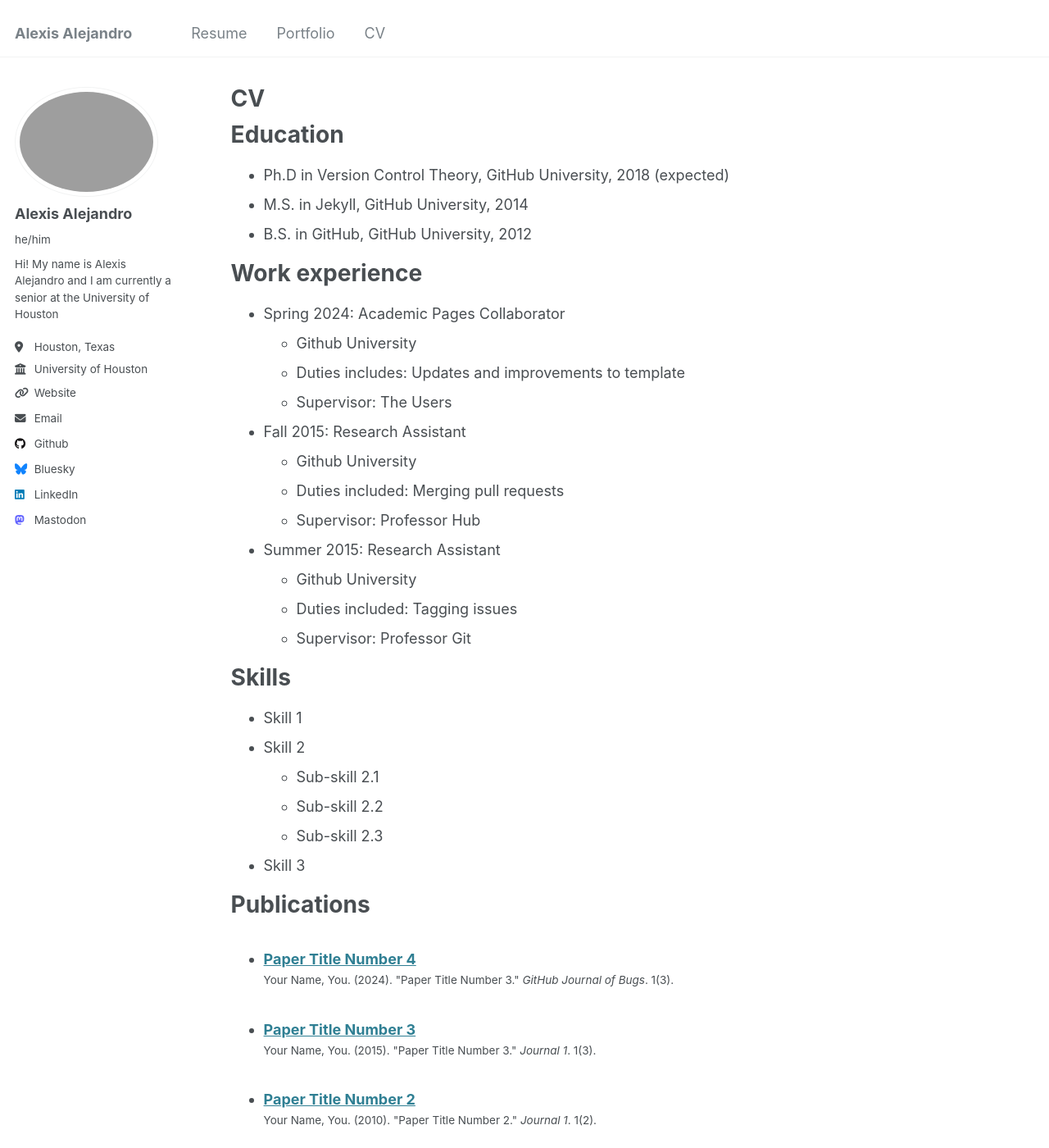
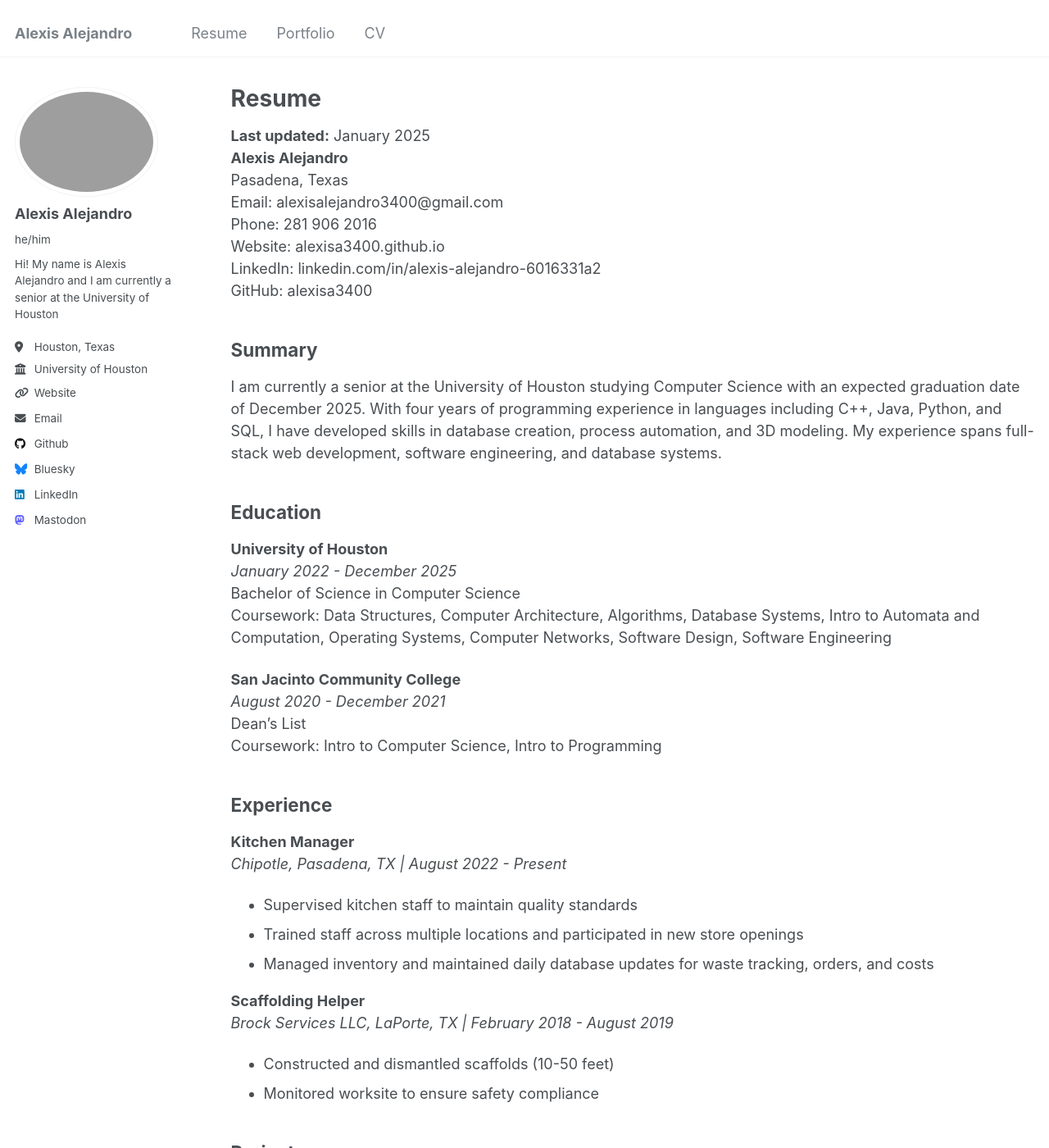
Before and after one commit to AlexisA3400/AlexisA3400.github.io, a Jekyll site: the page built from _pages/cv.md, in a window 1280 px wide and 1400 px high. Shown: the whole window at 82% size. Built offline with Jekyll 4.4.1, drawn with Linux system fonts in a browser that asks for light colours; some of the changed text lies outside the part shown.

Commit message:
Update cv.md

```diff
--- a/_pages/cv.md
+++ b/_pages/cv.md
@@ -1,6 +1,6 @@
 ---
 layout: archive
-title: "CV"
+title: "Resume"
 permalink: /cv/
 author_profile: true
 redirect_from:
@@ -9,56 +9,60 @@ redirect_from:
 
 {% include base_path %}
 
-Education
-======
-* Ph.D in Version Control Theory, GitHub University, 2018 (expected)
-* M.S. in Jekyll, GitHub University, 2014
-* B.S. in GitHub, GitHub University, 2012
+**Last updated:** January 2025
+**Alexis Alejandro**
+Pasadena, Texas
+Email: alexisalejandro3400@gmail.com
+Phone: 281 906 2016
+Website: alexisa3400.github.io
+LinkedIn: linkedin.com/in/alexis-alejandro-6016331a2
+GitHub: alexisa3400
 
-Work experience
-======
-* Spring 2024: Academic Pages Collaborator
-  * Github University
-  * Duties includes: Updates and improvements to template
-  * Supervisor: The Users
+## Summary
 
-* Fall 2015: Research Assistant
-  * Github University
-  * Duties included: Merging pull requests
-  * Supervisor: Professor Hub
+I am currently a senior at the University of Houston studying Computer Science with an expected graduation date of December 2025. With four years of programming experience in languages including C++, Java, Python, and SQL, I have developed skills in database creation, process automation, and 3D modeling. My experience spans full-stack web development, software engineering, and database systems.
 
-* Summer 2015: Research Assistant
-  * Github University
-  * Duties included: Tagging issues
-  * Supervisor: Professor Git
+## Education
 
-Skills
-======
-* Skill 1
-* Skill 2
-  * Sub-skill 2.1
-  * Sub-skill 2.2
-  * Sub-skill 2.3
-* Skill 3
+**University of Houston**
+*January 2022 - December 2025*
+Bachelor of Science in Computer Science
+Coursework: Data Structures, Computer Architecture, Algorithms, Database Systems, Intro to Automata and Computation, Operating Systems, Computer Networks, Software Design, Software Engineering
 
-Publications
-======
-  <ul>{% for post in site.publications reversed %}
-    {% include archive-single-cv.html %}
-  {% endfor %}</ul>
+**San Jacinto Community College**
+*August 2020 - December 2021*
+Dean's List
+Coursework: Intro to Computer Science, Intro to Programming
 
-Talks
-======
-  <ul>{% for post in site.talks reversed %}
-    {% include archive-single-talk-cv.html  %}
-  {% endfor %}</ul>
+## Experience
 
-Teaching
-======
-  <ul>{% for post in site.teaching reversed %}
-    {% include archive-single-cv.html %}
-  {% endfor %}</ul>
+**Kitchen Manager**
+*Chipotle, Pasadena, TX | August 2022 - Present*
+- Supervised kitchen staff to maintain quality standards
+- Trained staff across multiple locations and participated in new store openings
+- Managed inventory and maintained daily database updates for waste tracking, orders, and costs
 
-Service and leadership
-======
-* Currently signed in to 43 different slack teams
+**Scaffolding Helper**
+*Brock Services LLC, LaPorte, TX | February 2018 - August 2019*
+- Constructed and dismantled scaffolds (10-50 feet)
+- Monitored worksite to ensure safety compliance
+
+## Projects
+
+**Public Library Database System**
+- Developed a database system to track books and media
+- Implemented back-end and API functionality
+- Tools: Vue, DeBeaver, PostgreSQL
+
+**User Registration Website**
+- Python-Flask based user registration system
+- Implemented Azure Microsoft Authentication
+- Full-stack development including front-end and back-end
+
+## Skills
+
+**Programming Languages:**
+C++, C, Java, SQL, JavaScript, Vue, Python, HTML, CSS
+
+**Development Skills:**
+Full-stack web development (Python-Flask), Database Design, Software Engineering, Process Automation
```
